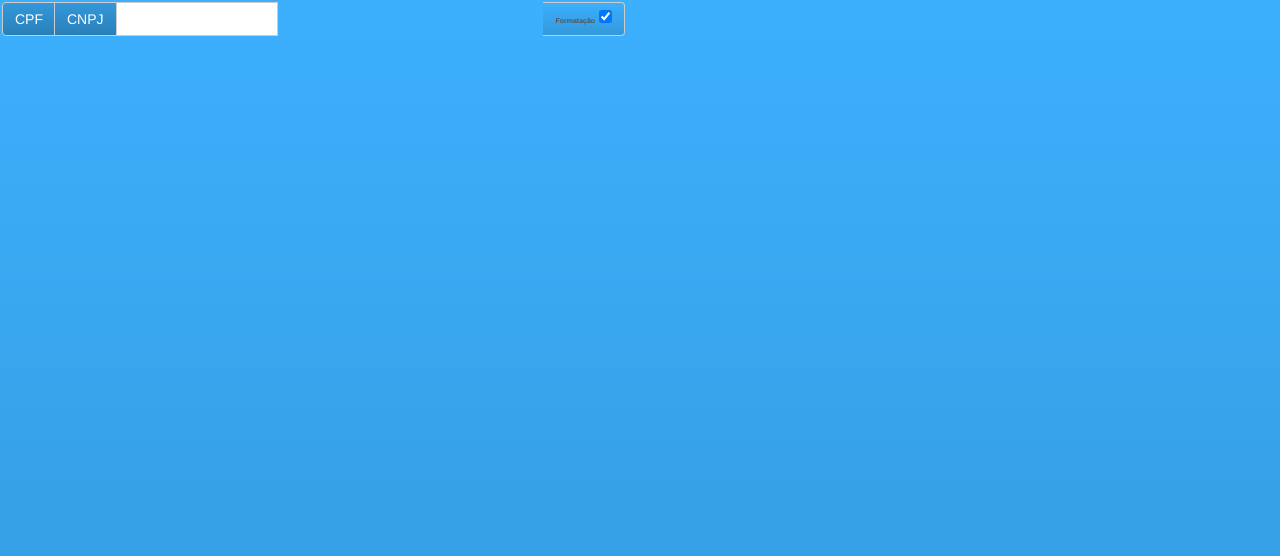
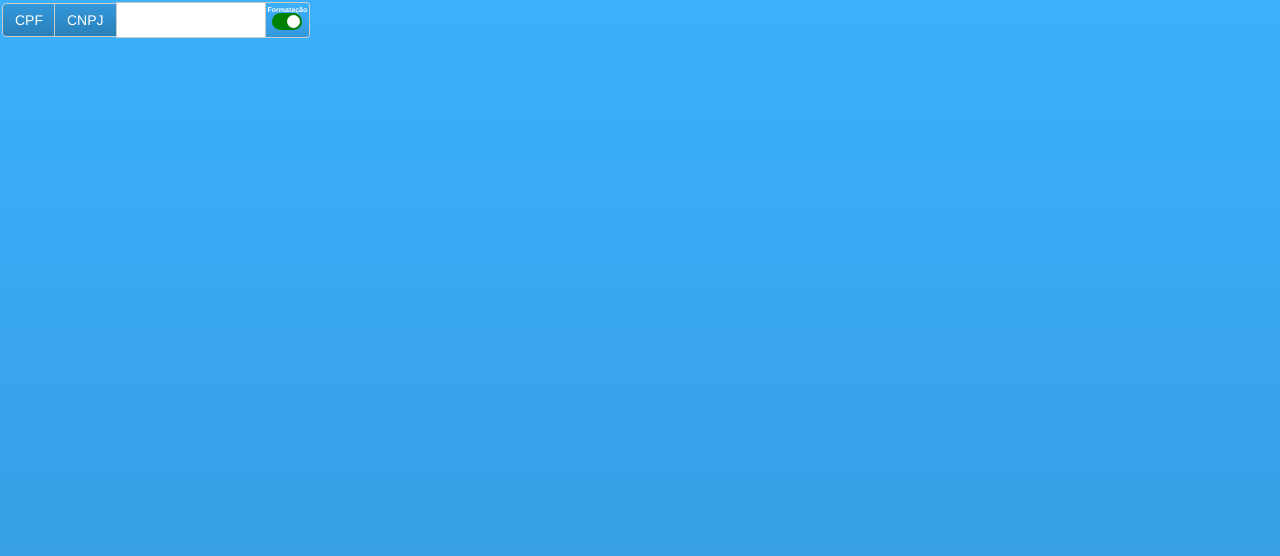
Before and after one commit to Hudson-Miyajima/geradorCpfCnpjChrome, a browser extension: page base.html in a window 1280 px wide. Drawn offline with Linux system fonts and the light colour scheme.

Commit message:
Alteração de layout

```diff
--- a/base.html
+++ b/base.html
@@ -6,6 +6,7 @@
     <link href="css/popup.css" rel="stylesheet">
     <script src="js/index.js"></script>
     <script src="js/documentoFactory.js"></script>
+    <script src="js/bootstrap.min.js"></script>
 </head>
 <body>
 <div id="conteudo">
@@ -19,8 +20,11 @@
                     </div>
                     <input type="text" class="input-custom" id="numero" size="16">
                     <span class="input-group-addon">
-                        <label class="label-custom" for="format">Formatação</label>
-                        <input type="checkbox" id="format" checked="checked"/>
+                        <div class="label-custom" for="format">Formatação</div>
+                        <label class="switch">
+                            <input type="checkbox" id="format" checked="checked"/>
+                              <span class="slider round"></span>
+                        </label>
                     </span>
                 </div>
             </div>
--- a/css/popup.css
+++ b/css/popup.css
@@ -7,14 +7,20 @@
 body {
     margin: 2px 2px 2px 2px;
 }
-
+.input-group-addon{
+  padding: 2px 2px;
+}
+.input-group{
+  height: 36px;
+  width: 10px;
+}
 .input-custom {
-    display: block;
-    padding: 6px 6px;
-    font-size: 14px;
-    border: 1px solid #ccc;
-    outline: none;
-    text-align: center;
+	font-size: 14px;
+	border: 1px solid #ccc;
+	outline: none;
+	text-align: center;
+	height: 36px;
+	width: 150px;
 }
 
 .label {
@@ -24,6 +30,7 @@ body {
 .label-custom {
     font-size: 7px;
     font-weight: bold;
+    color: white;
 }
 
 .btn {
@@ -51,3 +58,65 @@ body,
     background-image: linear-gradient(to bottom, #3cb0fd, #3498db);
     text-decoration: none;
 }
+/* The switch - the box around the slider */
+.switch {
+  position: relative;
+  display: inline-block;
+  width: 30px;
+  height: 17px;
+}
+
+/* Hide default HTML checkbox */
+.switch input {
+  opacity: 0;
+  width: 0;
+  height: 0;
+}
+
+/* The slider */
+.slider {
+  position: absolute;
+  cursor: pointer;
+  top: 0;
+  left: 0;
+  right: 0;
+  bottom: 0;
+  background-color: gray;
+  -webkit-transition: .2s;
+  transition: .2s;
+}
+
+.slider:before {
+  position: absolute;
+  content: "";
+  height: 13px;
+  width: 13px;
+  left: 2px;
+  bottom: 2px;
+  background-color: white;
+  -webkit-transition: .2s;
+  transition: .2s;
+}
+
+input:checked + .slider {
+  background-color: green;
+}
+
+input:focus + .slider {
+  box-shadow: 0 0 1px #2196F3;
+}
+
+input:checked + .slider:before {
+  -webkit-transform: translateX(13px);
+  -ms-transform: translateX(13px);
+  transform: translateX(13px);
+}
+
+/* Rounded sliders */
+.slider.round {
+  border-radius: 17px;
+}
+
+.slider.round:before {
+  border-radius: 50%;
+}
```
